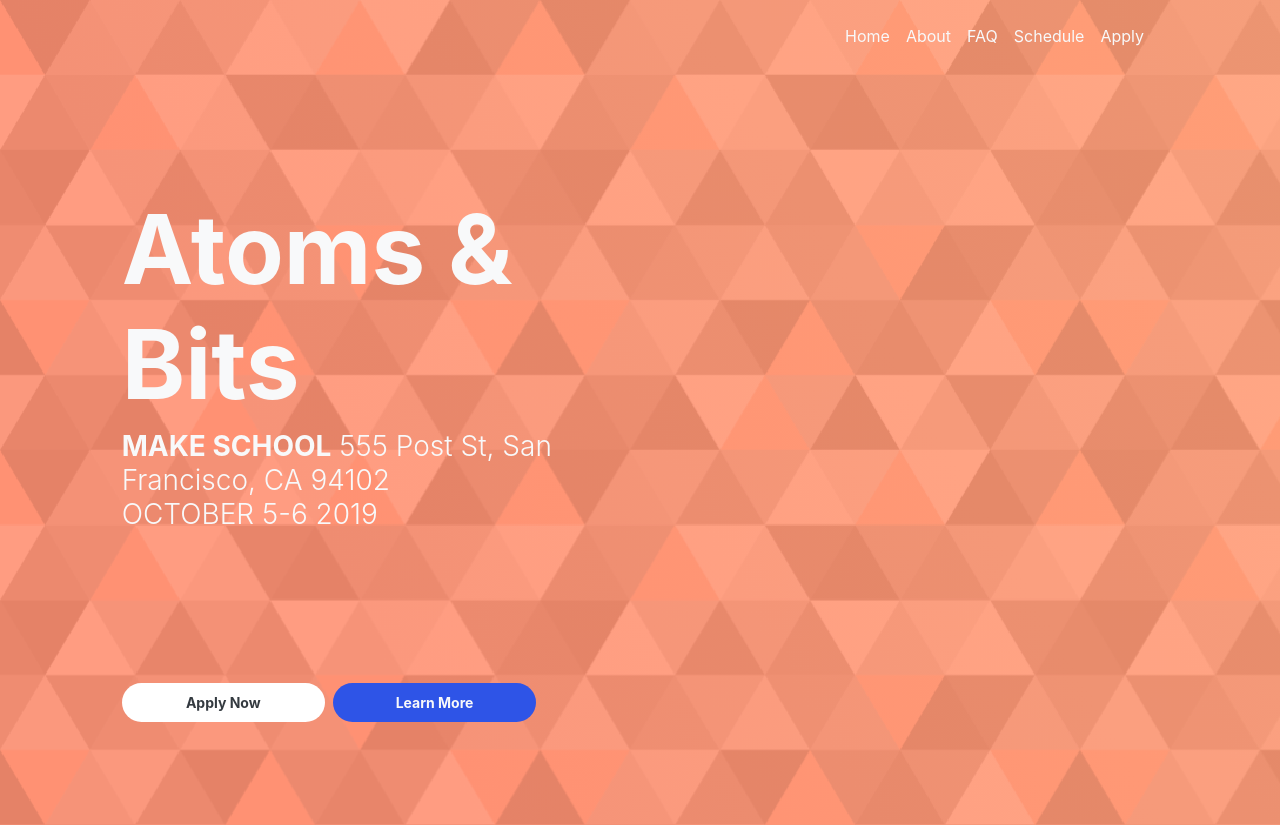
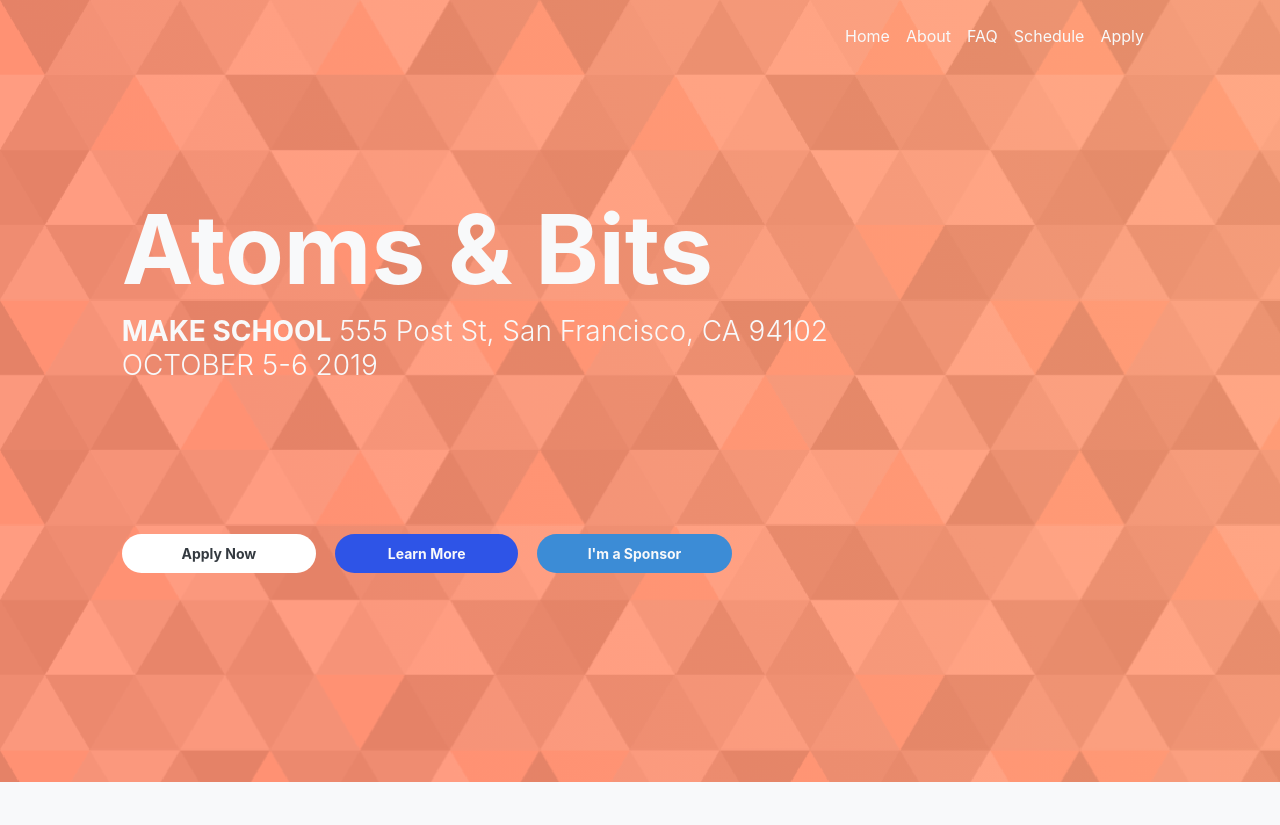
Before and after one commit to unlucku/atoms-and-bits, a website: page public/index.html in a window 1280 px wide. Shown: the top 825 px of the page. Drawn offline with nearby package versions, Linux system fonts and the light colour scheme; some packages are replaced by stand-ins of ours; files that its build step writes are made by us from their sources; a script that the page names is missing; files whose address does not match are found by name.

Commit message:
add sponsor blurb

```diff
--- a/public/application.css
+++ b/public/application.css
@@ -194,6 +194,11 @@ only screen and (min-resolution: 2dppx) {
 .bg-branded-danger {
 	background-color: #2e54e7 !important
 }
+
+.bg-branded-info {
+	background-color: #3c8cd6 !important
+}
+
 
 .bg-branded-warning {
 	background-color: #ffffff !important
--- a/public/index.html
+++ b/public/index.html
@@ -194,7 +194,7 @@
             <br>
             <div class="row frontRow">
                 <div class="col-md-1"></div>
-                <div class="col-md-5 my-auto">
+                <div class="col-md-8 my-auto">
                     <h1 class="display-1 text-light text-md-left text-center font-weight-bold">
                         Atoms & Bits
                         <br>
@@ -210,18 +210,24 @@
                     <br>
                     <br>
                     <div class="row">
-                        <div class="col-md-5 pr-md-1 mb-3">
+                        <div class="col-md-3 pr-md-1 mb-3">
                             <a href="/apply"
                                 class="btn text-light btn-block btn-sm pl-3 pr-3 pt-2 pb-2 text-dark bg-branded-warning font-weight-bold badge-pill">
                                 Apply Now
                             </a>
                         </div>
-                        <div class="col-md-5 pl-md-1 mb-3">
+                        <div class="col-md-3  mb-3">
                             <a href="#about"
                                 class="btn text-light btn-block btn-sm pl-3 pr-3 pt-2 pb-2 bg-branded-danger font-weight-bold badge-pill">
                                 Learn More
                             </a>
                         </div>
+                        <div class="col-md-3 pl-md-1 mb-3">
+                                <a href="#sponsors"
+                                    class="btn text-light btn-block btn-sm pl-3 pr-3 pt-2 pb-2 bg-branded-info font-weight-bold badge-pill">
+                                    I'm a Sponsor
+                                </a>
+                            </div>
                     </div>
                     <br>
                     <br>
@@ -523,6 +529,9 @@
         <h3 class="text-center font-weight-bold display-4">
             Sponsors
         </h3>
+        <h5 class="text-center font-weight-light">
+                Interested in sponsoring? View our sponsorship plans here.
+            </h5>
         <div class="row">
             <div class="col-md-3"></div>
             <div class="col-md-6">
```
